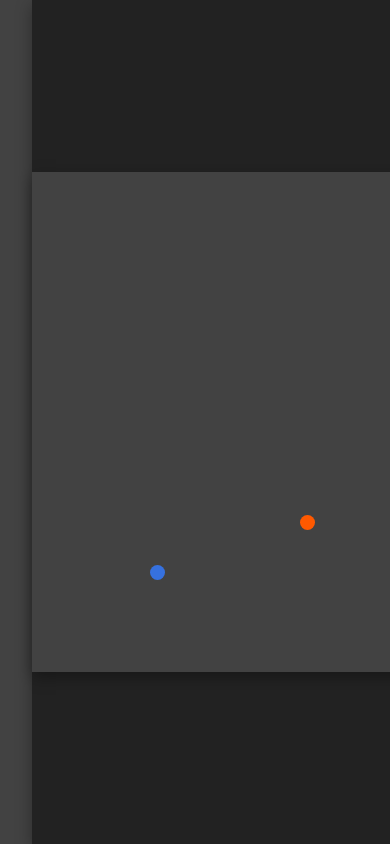
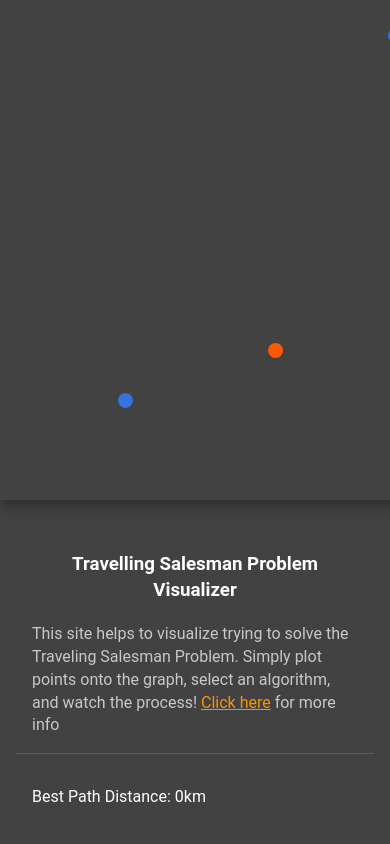
Before and after one commit to jateen67/tsp, a React (Vite) app: page / in a window 390 px wide. Built offline with nearby package versions, Linux system fonts and the light colour scheme.

Commit message:
change container locations on screen shrink done

```diff
--- a/src/App.css
+++ b/src/App.css
@@ -30,6 +30,16 @@
   background-color: #424242;
   padding: 16px;
   overflow-y: scroll;
+}
+
+@media screen and (max-width: 960px) {
+  .container {
+    flex-direction: column-reverse;
+  }
+
+  .side-container {
+    width: auto;
+  }
 }
 
 .coordinate {
```
